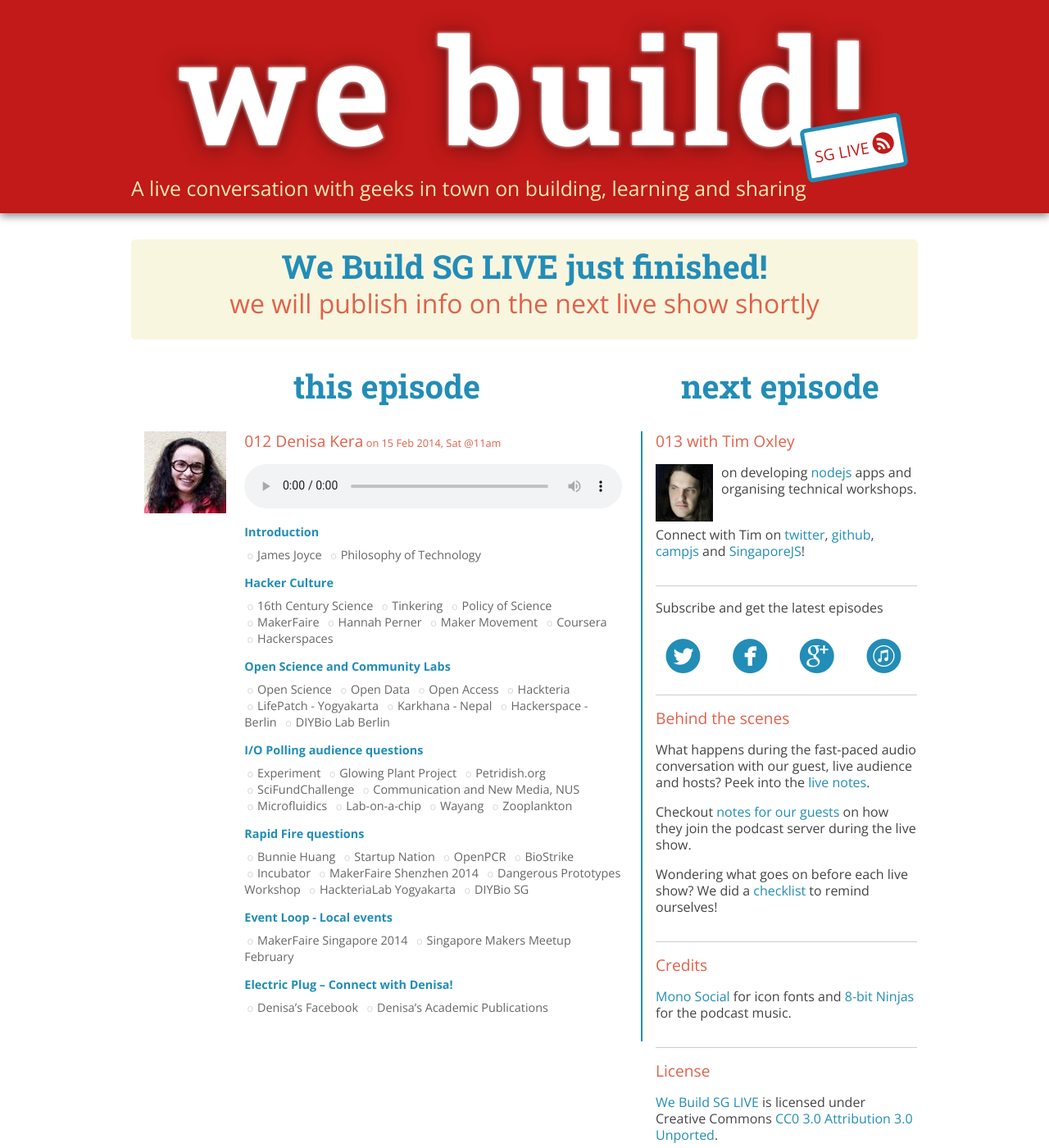
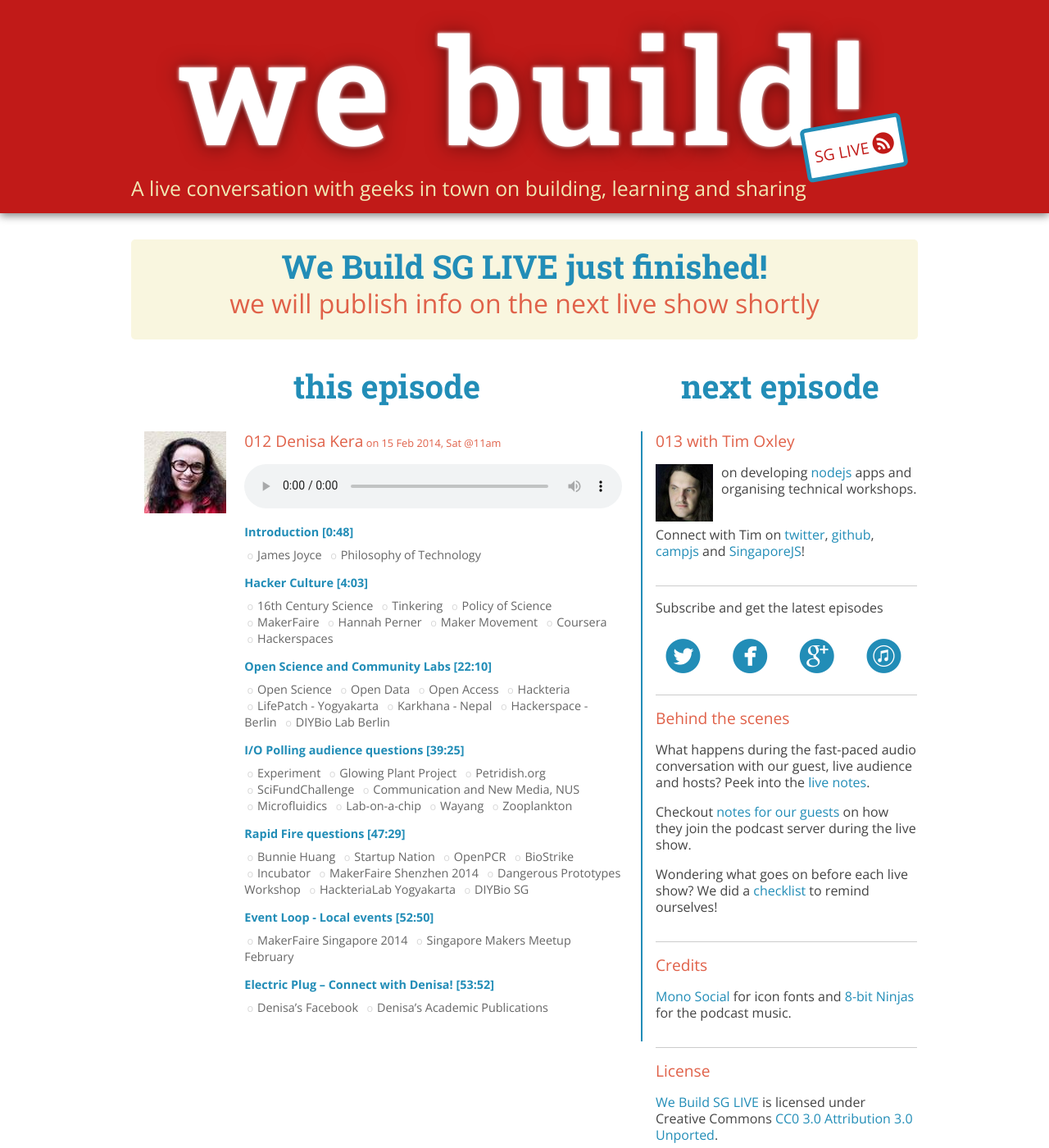
Before and after one commit to webuildsg/live, a Jekyll site: the page built from _posts/2014-02-15-denisa-kera.md, in a window 1280 px wide and 1400 px high. Shown: the whole window at 82% size. Built offline with Jekyll 4.4.1, drawn with Linux system fonts in a browser that asks for light colours; Markdown is read by kramdown in place of the engine named in the settings.

Commit message:
added time stamp to section titles

```diff
--- a/_posts/2014-02-15-denisa-kera.md
+++ b/_posts/2014-02-15-denisa-kera.md
@@ -9,12 +9,12 @@ description: Denisa Kera on hacker culture, open science and community labs.
 
 ---
 
-[**Introduction**](#t=0:48)
+**[Introduction [0:48]](#t=0:48)**
 
 - [James Joyce](http://en.wikipedia.org/wiki/James_Joyce)
 - [Philosophy of Technology](http://en.wikipedia.org/wiki/Philosophy_of_technology)
 
-[**Hacker Culture**](#t=4:03)
+**[Hacker Culture [4:03]](#t=4:03)**
 
 - [16th Century Science](http://en.wikipedia.org/wiki/Category:16th-century_scientists)
 - [Tinkering](http://en.wikipedia.org/wiki/Tinker)
@@ -25,7 +25,7 @@ description: Denisa Kera on hacker culture, open science and community labs.
 - [Coursera](https://www.coursera.org)
 - [Hackerspaces](http://hackerspaces.org/wiki/)
 
-[**Open Science and Community Labs**](#t=22:10)
+**[Open Science and Community Labs [22:10]](#t=22:10)**
 
 - [Open Science](http://en.wikipedia.org/wiki/Open_science)
 - [Open Data](http://en.wikipedia.org/wiki/Open_data)
@@ -36,7 +36,7 @@ description: Denisa Kera on hacker culture, open science and community labs.
 - [Hackerspace - Berlin](http://hackerspaces.org/wiki/Berlin)
 - [DIYBio Lab Berlin](http://www.artlaboratory-berlin.org/home.htm)
 
-[**I/O Polling audience questions**](#t=39:25)
+**[I/O Polling audience questions [39:25]](#t=39:25)**
 
 - [Experiment](https://experiment.com/)
 - [Glowing Plant Project](https://en.wikipedia.org/wiki/Glowing_Plant_project)
@@ -49,7 +49,7 @@ description: Denisa Kera on hacker culture, open science and community labs.
 - [Zooplankton](https://en.wikipedia.org/wiki/Zooplankton)
 
 
-[**Rapid Fire questions**](#t=47:29)
+**[Rapid Fire questions [47:29]](#t=47:29)**
 
 - [Bunnie Huang](http://www.bunniestudios.com/)
 - [Startup Nation](http://www.startupnation.com/)
@@ -61,12 +61,12 @@ description: Denisa Kera on hacker culture, open science and community labs.
 - [HackteriaLab Yogyakarta](hackteria.org/wiki/index.php/HackteriaLab_2014_-_Yogyakarta#Green_Tech_Community)
 - [DIYBio SG](https://www.facebook.com/groups/300351496770239)
 
-[**Event Loop - Local events**](#t=52:50)
+**[Event Loop - Local events [52:50]](#t=52:50)**
 
 - [MakerFaire Singapore 2014](http://makerfairesingapore.com/makers/)
 - [Singapore Makers Meetup February](https://www.facebook.com/events/1398456883740565)
 
-[**Electric Plug  – Connect with Denisa!**](#t=53:52)
+**[Electric Plug  – Connect with Denisa! [53:52]](#t=53:52)**
 
 - [Denisa's Facebook](https://www.facebook.com/denisakera)
 - [Denisa's Academic Publications](http://nus.academia.edu/DenisaKera)
```
